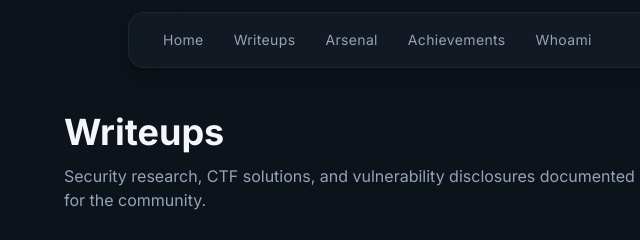
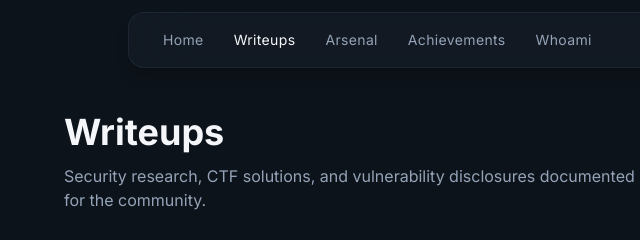
Before and after one commit to MoMhaidat05/Portfolio, a website: page frontend/writeups.html in a window 1280 px wide. Shown: the top 240 px of the page, 0-640 px from the left. Drawn offline with Linux system fonts and the light colour scheme.

Commit message:
small fixes

```diff
--- a/frontend/writeups.html
+++ b/frontend/writeups.html
@@ -32,7 +32,7 @@
             >
             <a
               href="writeups.html"
-              class="nav-link text-sm text-text-secondary tracking-wide px-3.5 py-2 rounded-lg transition-all duration-300 relative"
+              class="nav-link text-sm text-text-primary tracking-wide px-3.5 py-2 rounded-lg transition-all duration-300 relative"
               >Writeups</a
             >
             <a
```
Also changed, not shown: frontend/arsenal.html (+1 -1 lines).
